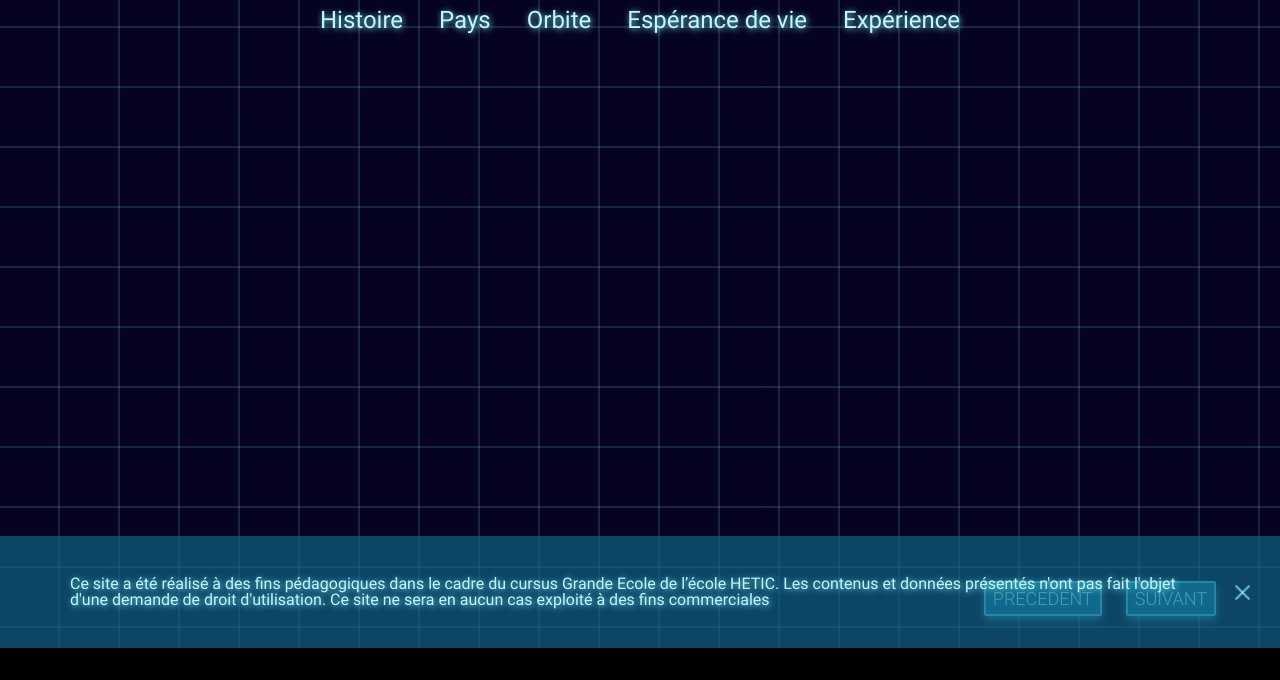
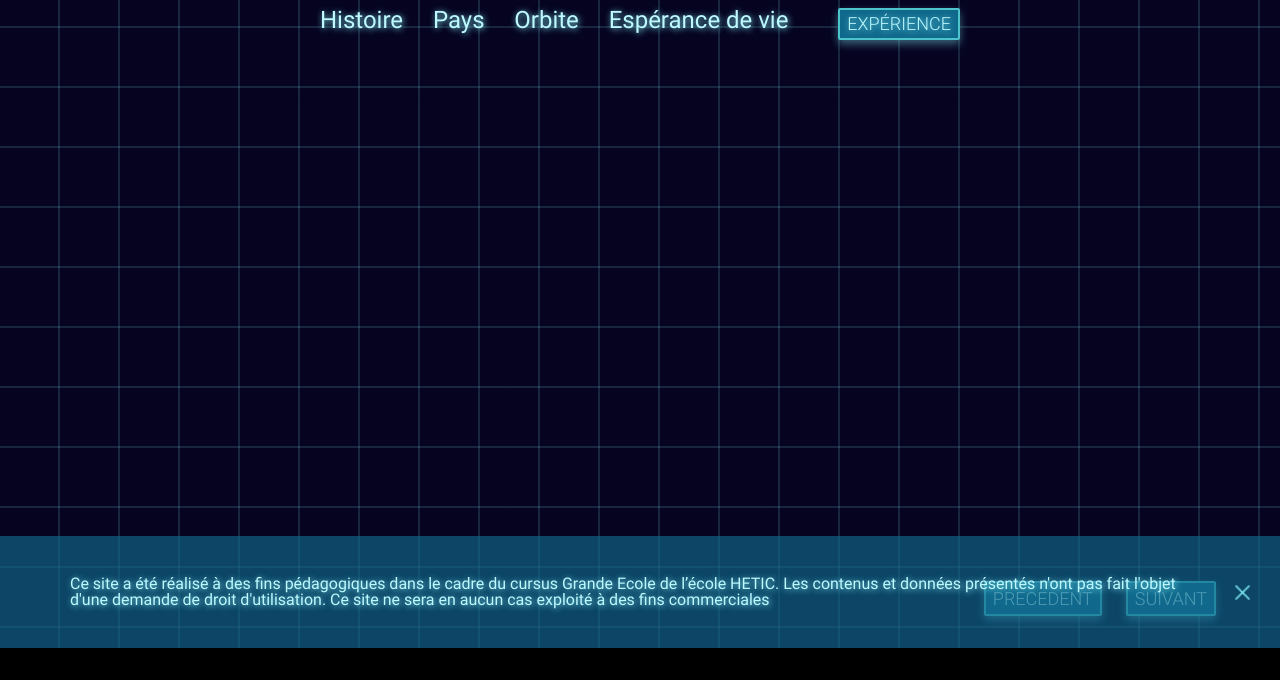
Before and after one commit to constantgillet/satellite-data-visualisation, a website built with webpack: page src/index.html in a window 1280 px wide. Shown: the part 152-832 px from the top of the page. Built offline with nearby package versions, Linux system fonts and the light colour scheme; files whose address does not match are found by name.

Commit message:
:lipstick: changing link style

```diff
--- a/src/index.html
+++ b/src/index.html
@@ -24,7 +24,7 @@
                     <a class="parts-title" href="">Pays</a>
                     <a class="parts-title" href="">Orbite</a>
                     <a class="parts-title" href="">Espérance de vie</a>
-                    <a class="parts-title" href="./map.html">Expérience</a>
+                    <a class="parts-title parts-titles__map-link" href="./map.html">Expérience</a>
                 </div>
                 <div class="parts-content">
                     <div class="parts-content__history satellite-content">
--- a/src/style/main.scss
+++ b/src/style/main.scss
@@ -138,10 +138,28 @@ main {
     justify-content: space-between;
     width: 50%;
     font-size: 24px;
+
+    &__map-link{
+        margin-left: 20px;
+        background: #10698C;
+        border: 2px solid #4DC3CC;
+        box-sizing: border-box;
+        box-shadow: 0px 4px 9px rgba(127, 231, 241, 0.43);
+        border-radius: 2px 2px 2px 2px;
+        color: $primaryColor;
+        font-weight: 300;
+        font-size: 18px;
+        padding: 5px 7px;
+        text-transform: uppercase;
+        vertical-align: middle;
+
+        &:hover {
+            background: #277999;
+        }
+    }
 }
 
 a:hover{
-    text-decoration: underline #7FE7F1;
     cursor: url('/images/cursor.png'), auto;
 }
 
```
